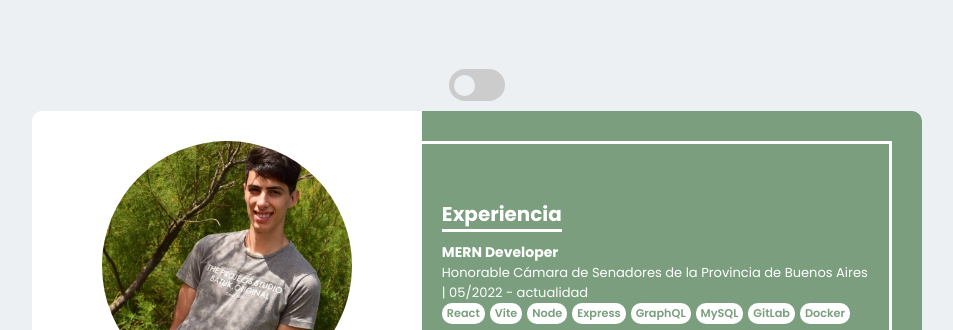
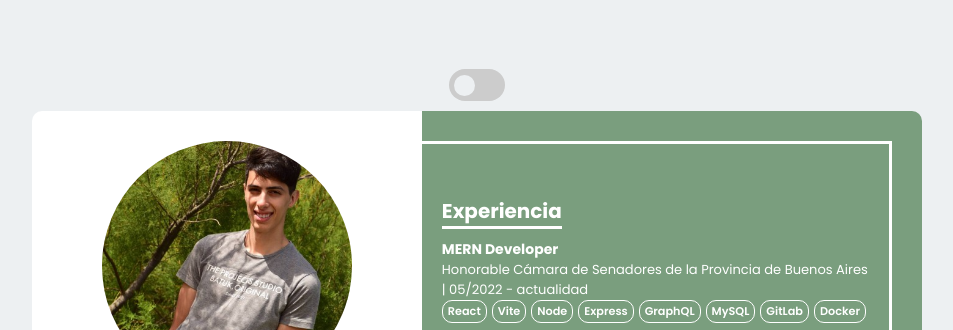
Before and after one commit to martinfacc/cv, a website built with Vite: page index.html in a window 1280 px wide. Shown: the top 330 px of the page, without its empty margins (163-1116 px from the left). Built offline with nearby package versions, Linux system fonts and the light colour scheme.

Commit message:
set background to border in tag item

```diff
--- a/style.css
+++ b/style.css
@@ -233,11 +233,12 @@ h2 {
 .tags > span {
 	font-size: 0.75rem;
 	font-weight: 600;
-	background-color: var(--color-right);
-	color: var(--background-color-right);
+	background-color: transparent;
+	border: 1px solid var(--color-right);
+	color: var(--color-right);
 	padding: 2px 5px;
 	border-radius: 10px;
-	transition: background-color 0.3s, color 0.3s;
+	transition: background-color 0.3s, color 0.3s, border 0.3s;
 }
 
 header > .switch {
```
